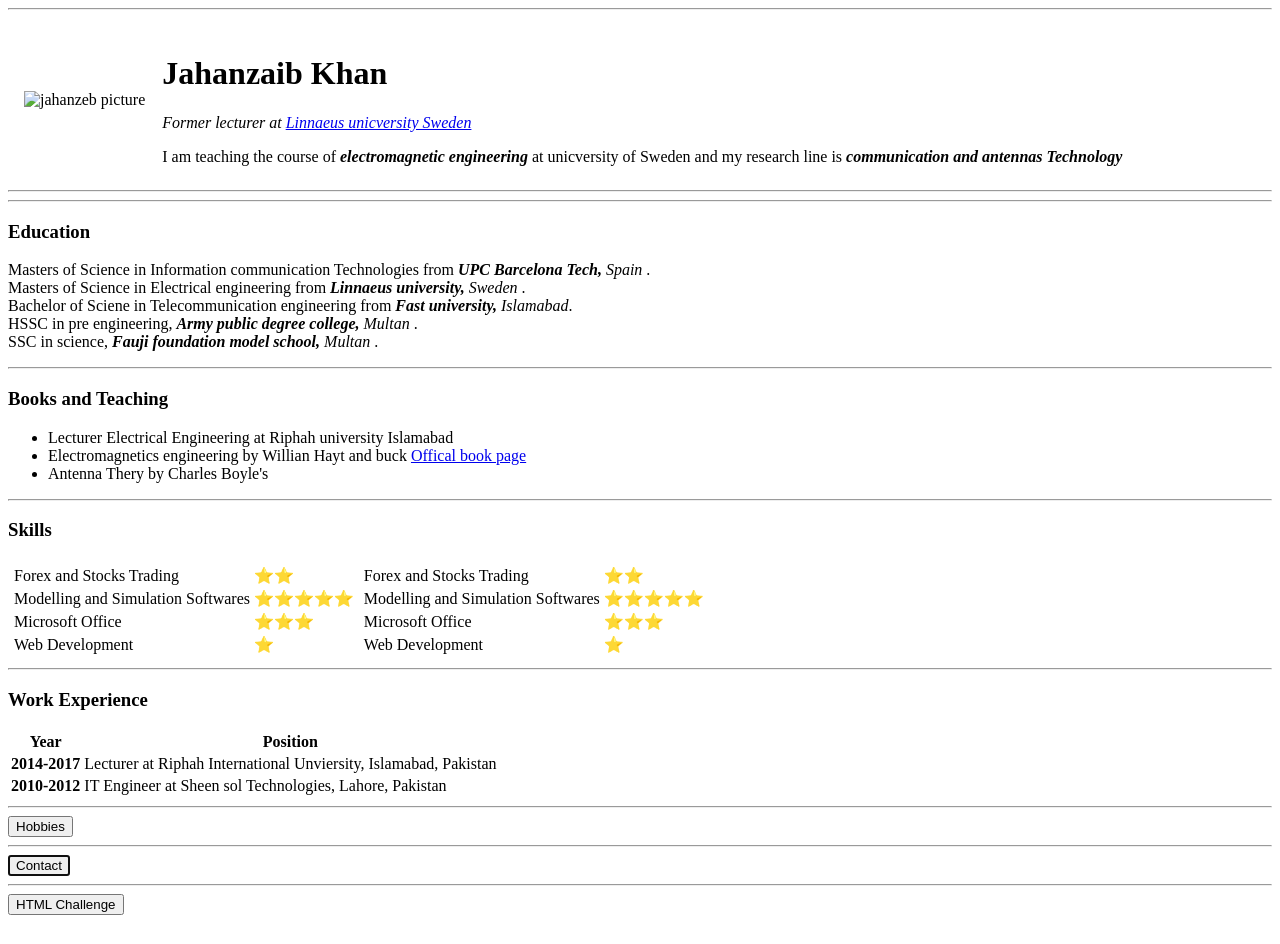
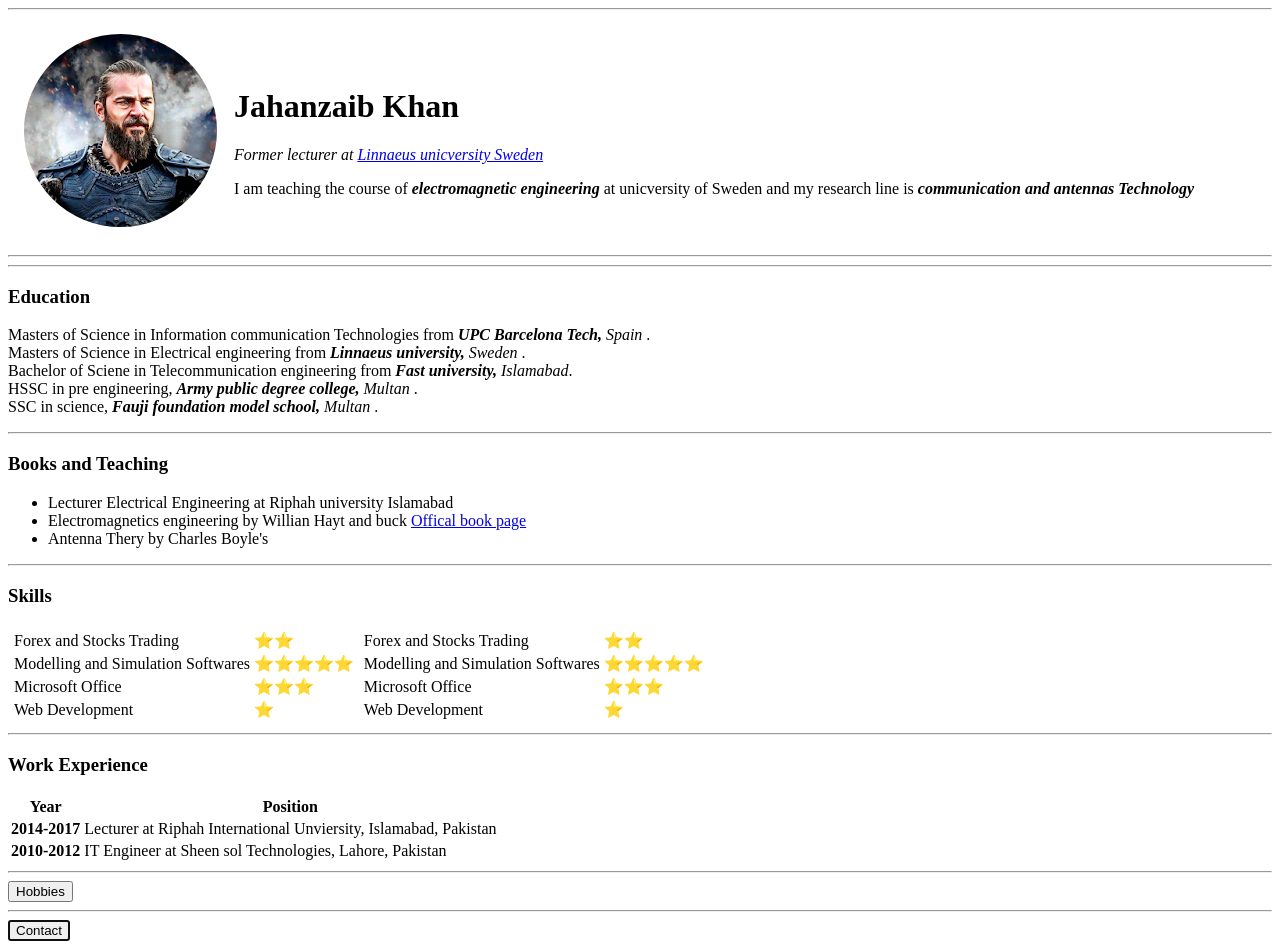
Before and after one commit to j4Jhanzeb/CV, a plain HTML site: page index.html in a window 1280 px wide. Shown: the top 944 px of the page. Before the commit the page ends 923 px from the top, so only its background shows below. Drawn offline with Linux system fonts and the light colour scheme; files whose address does not match are found by name.

Commit message:
Update index.html

```diff
--- a/index.html
+++ b/index.html
@@ -11,7 +11,7 @@
   <table cellspacing="15">
     <tr>
       <td>
-        <img src= "D:\full stack\ert2.jpeg" alt="jahanzeb picture">
+        <img src= "C:\Users\jahanzaib\OneDrive\Pictures\ert2.png" alt="jahanzeb picture">
       </td>
       <td>
         <h1> Jahanzaib Khan </h1>
```
